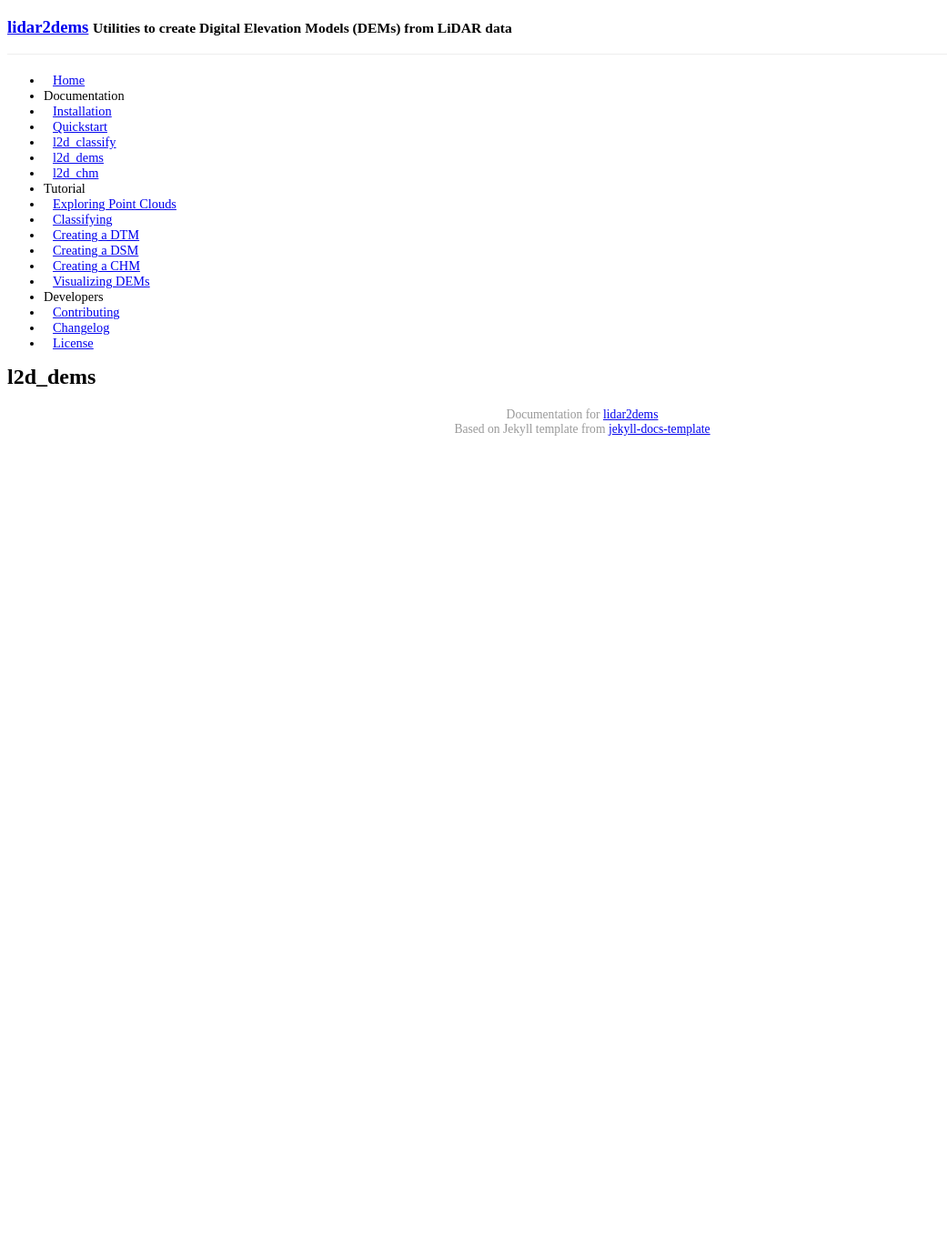
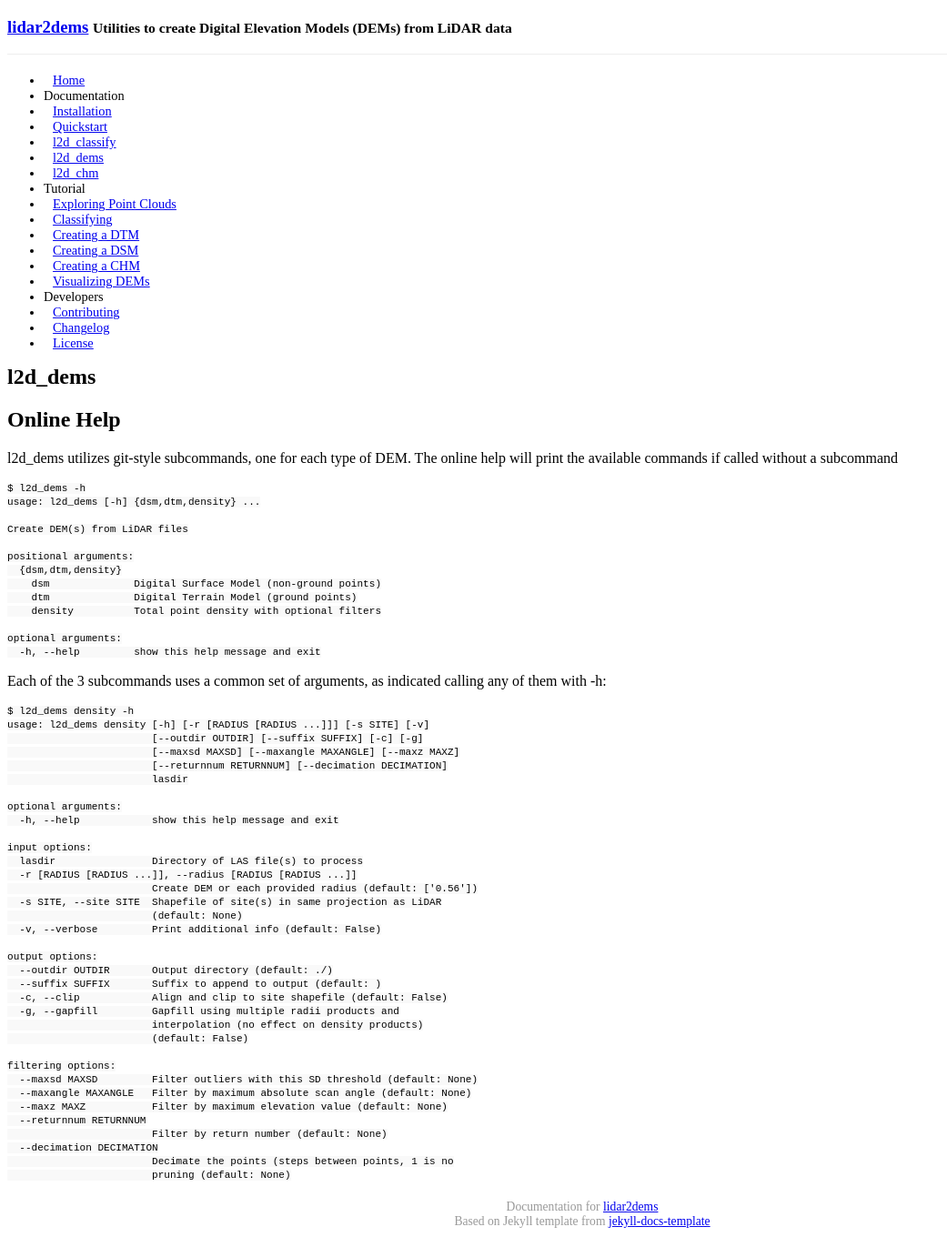
Before and after one commit to Applied-GeoSolutions/lidar2dems, a Jekyll site: the page built from _posts/2015-05-28-l2ddems.md, in a window 1280 px wide. Shown: the whole page at 91% size, without its empty margins (0-1041 px from the left). Built offline with Jekyll 4.4.1, drawn with Linux system fonts in a browser that asks for light colours; Markdown is read by kramdown in place of the engine named in the settings; a style sheet for code colours, icons or effects is not loaded; before the commit the page ends 900 px from its top, so only the background shows below that.

Commit message:
added initial utilities documentation

```diff
--- a/_posts/2015-05-28-l2ddems.md
+++ b/_posts/2015-05-28-l2ddems.md
@@ -5,3 +5,62 @@
 date: 2015-05-28 22:46:31
 order: 3
 ---
+
+## Online Help
+
+l2d_dems utilizes git-style subcommands, one for each type of DEM. The online help will print
+the available commands if called without a subcommand
+~~~
+$ l2d_dems -h
+usage: l2d_dems [-h] {dsm,dtm,density} ...
+
+Create DEM(s) from LiDAR files
+
+positional arguments:
+  {dsm,dtm,density}
+    dsm              Digital Surface Model (non-ground points)
+    dtm              Digital Terrain Model (ground points)
+    density          Total point density with optional filters
+
+optional arguments:
+  -h, --help         show this help message and exit
+~~~
+
+Each of the 3 subcommands uses a common set of arguments, as indicated calling any of them with -h:
+~~~
+$ l2d_dems density -h
+usage: l2d_dems density [-h] [-r [RADIUS [RADIUS ...]]] [-s SITE] [-v]
+                        [--outdir OUTDIR] [--suffix SUFFIX] [-c] [-g]
+                        [--maxsd MAXSD] [--maxangle MAXANGLE] [--maxz MAXZ]
+                        [--returnnum RETURNNUM] [--decimation DECIMATION]
+                        lasdir
+
+optional arguments:
+  -h, --help            show this help message and exit
+
+input options:
+  lasdir                Directory of LAS file(s) to process
+  -r [RADIUS [RADIUS ...]], --radius [RADIUS [RADIUS ...]]
+                        Create DEM or each provided radius (default: ['0.56'])
+  -s SITE, --site SITE  Shapefile of site(s) in same projection as LiDAR
+                        (default: None)
+  -v, --verbose         Print additional info (default: False)
+
+output options:
+  --outdir OUTDIR       Output directory (default: ./)
+  --suffix SUFFIX       Suffix to append to output (default: )
+  -c, --clip            Align and clip to site shapefile (default: False)
+  -g, --gapfill         Gapfill using multiple radii products and
+                        interpolation (no effect on density products)
+                        (default: False)
+
+filtering options:
+  --maxsd MAXSD         Filter outliers with this SD threshold (default: None)
+  --maxangle MAXANGLE   Filter by maximum absolute scan angle (default: None)
+  --maxz MAXZ           Filter by maximum elevation value (default: None)
+  --returnnum RETURNNUM
+                        Filter by return number (default: None)
+  --decimation DECIMATION
+                        Decimate the points (steps between points, 1 is no
+                        pruning (default: None)
+~~~
```
Also changed, not shown: _posts/2015-05-28-l2dchm.md (+17 -0 lines), _posts/2015-05-28-l2dclassify.md (+24 -0 lines).
